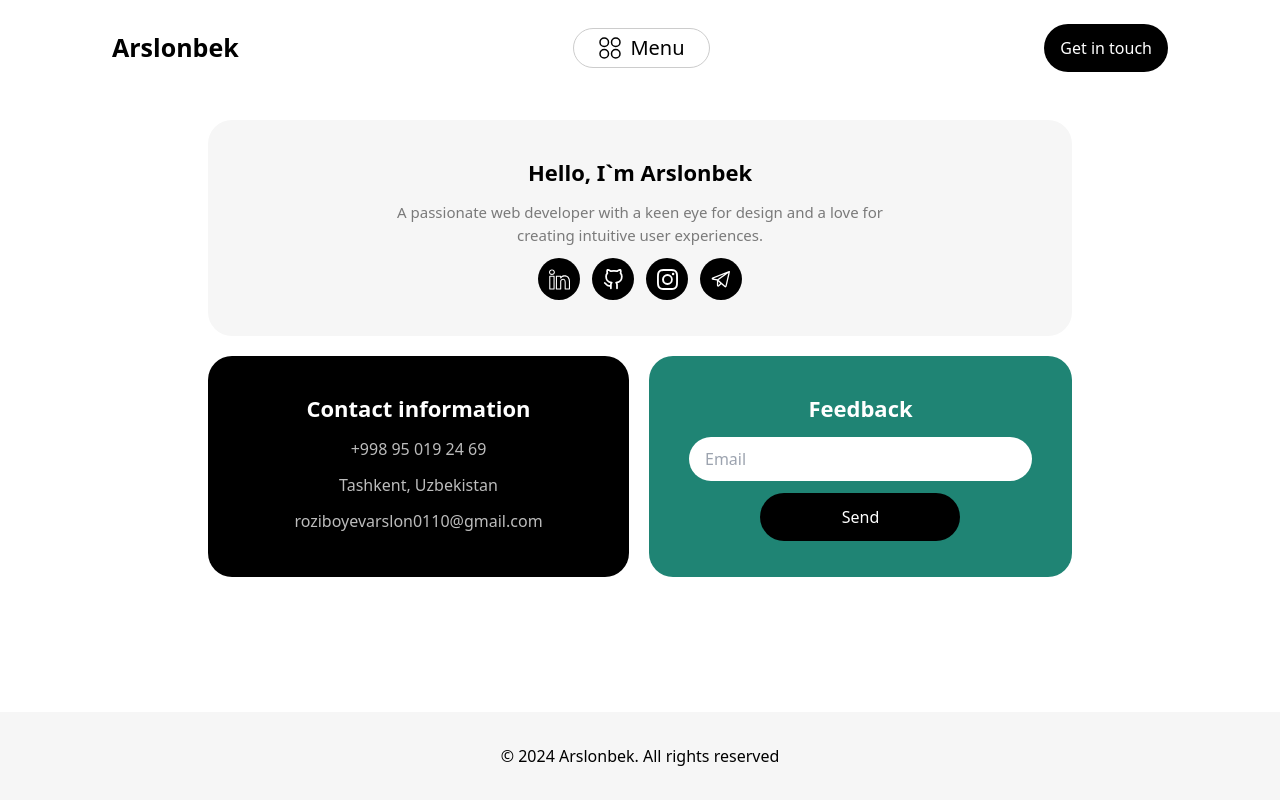
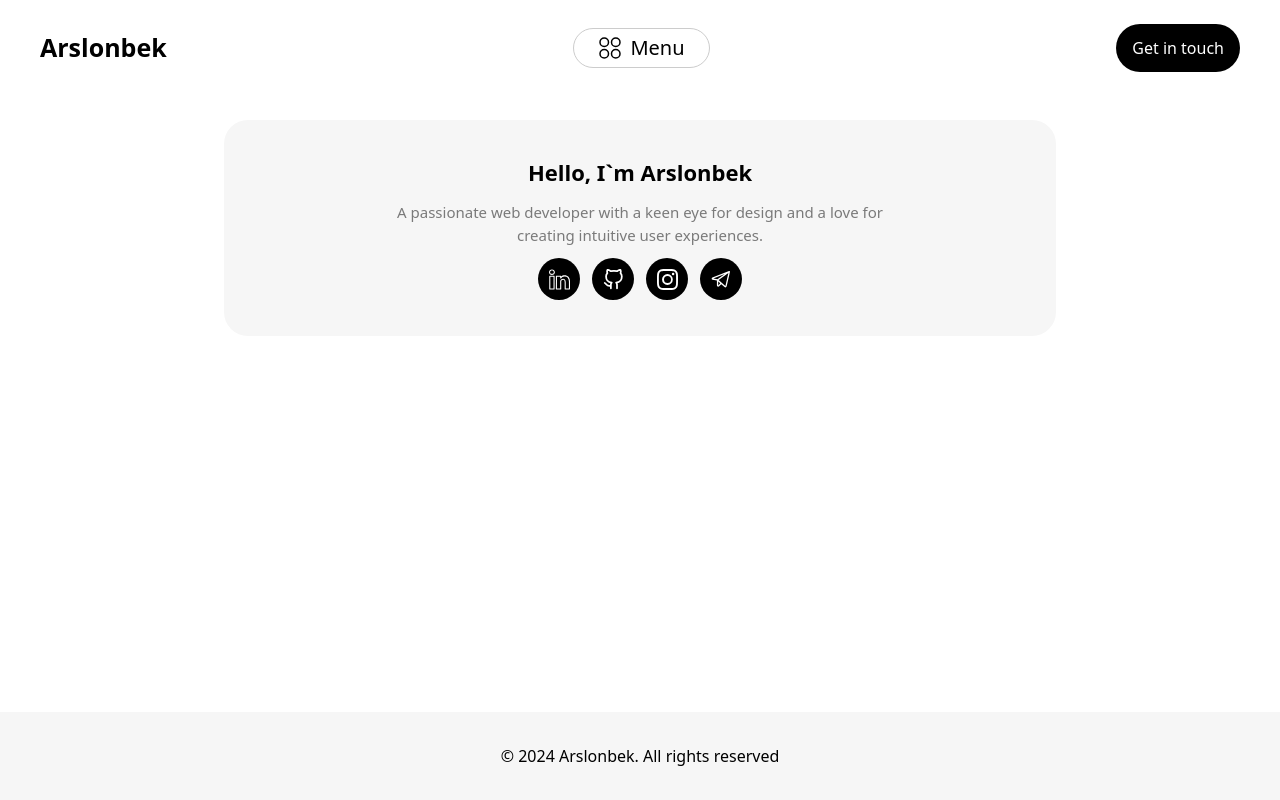
Before and after one commit to arslon1234/arslonbek, a Next.js app: page /contact in a window 1280 px wide. Built offline with nearby package versions, Linux system fonts and the light colour scheme.

Commit message:
some ui changes

```diff
--- a/app/contact/page.tsx
+++ b/app/contact/page.tsx
@@ -29,21 +29,22 @@ const Contact = () => {
         </Link>
       </div>
     </div>
-    <div className='flex gap-5'>
-    <div className='w-[50%] flex flex-col items-center gap-3 py-6 md:py-9 bg-black rounded-2xl md:rounded-3xl'>
+    {/* <div className='flex flex-col md:flex-row gap-5'>
+    <div className='w-full md:w-[50%] flex flex-col items-center justify-center gap-3 py-6 bg-black rounded-2xl md:rounded-3xl'>
     <h2 className='text-center text-white font-bold text-[22px]'>Contact information</h2>
     <p className='text-[#BCBCBC]'>+998 95 019 24 69</p>
     <p className='text-[#BCBCBC]'>Tashkent, Uzbekistan</p>
     <p className='text-[#BCBCBC]'>roziboyevarslon0110@gmail.com</p>
     </div>
-    <div className='w-[50%] flex flex-col items-center gap-3 px-8 md:px-10 py-6 md:py-9 bg-main rounded-2xl md:rounded-3xl'>
+    <div className='w-full md:w-[50%] flex flex-col items-center gap-3 px-6 md:px-8 py-6 bg-main rounded-2xl md:rounded-3xl'>
       <h3 className='text-center text-white text-[22px] font-bold'>Feedback</h3>
     <form className='w-full flex flex-col items-center gap-3'>
-      <input type="text" placeholder='Email' className='w-full py-[10px] px-4 rounded-[27px] outline-none text-[#7A7A7A]'/>
+      <input type="text" name='email' placeholder='Email' className='w-full py-[10px] px-4 rounded-[20px] outline-none text-[#7A7A7A]'/>
+      <textarea name="feedback" placeholder='Write your feedback...' className='w-full h-32 py-[10px] px-4 rounded-[20px] outline-none text-[#7A7A7A]'></textarea>
       <button type='submit' className='w-[200px] bg-black text-white py-3 rounded-3xl'>Send</button>
     </form>
     </div>
-    </div>
+    </div> */}
     </section>
   )
 }
--- a/app/layout.tsx
+++ b/app/layout.tsx
@@ -53,7 +53,7 @@ export default function RootLayout({
         className={`${geistSans.variable} ${geistMono.variable} antialiased flex flex-col h-screen justify-between`}
       >
        <Header/>
-        <main className="container mx-auto py-6 px-4 md:px-16 lg:px-52 flex-1">
+        <main className="container mx-auto py-6 px-4 md:px-16 lg:px-56 flex-1">
         {children}
         </main>
         <Footer/>
--- a/components/header.tsx
+++ b/components/header.tsx
@@ -23,7 +23,7 @@ const Header = () => {
     setOpen(!open);
   };
   return (
-    <header className="flex justify-between items-center my-3 px-4 md:px-16 lg:px-28 py-3">
+    <header className="flex justify-between items-center my-3 px-4 md:px-10 py-3">
       <Link href="/" className="text-[25px] font-bold">
         Arslonbek
       </Link>
@@ -46,7 +46,7 @@ const Header = () => {
             open ? 'opacity-100 translate-y-0' : 'opacity-0 -translate-y-5 pointer-events-none'
           }`}
         >
-          <div className="flex flex-col md:flex-row gap-4 md:gap-6 ">
+          <div className="flex flex-col md:flex-row gap-4 md:gap-7">
             {links.map((link, index) => {
               const isActive = pathname === link.path;
               return (
```
